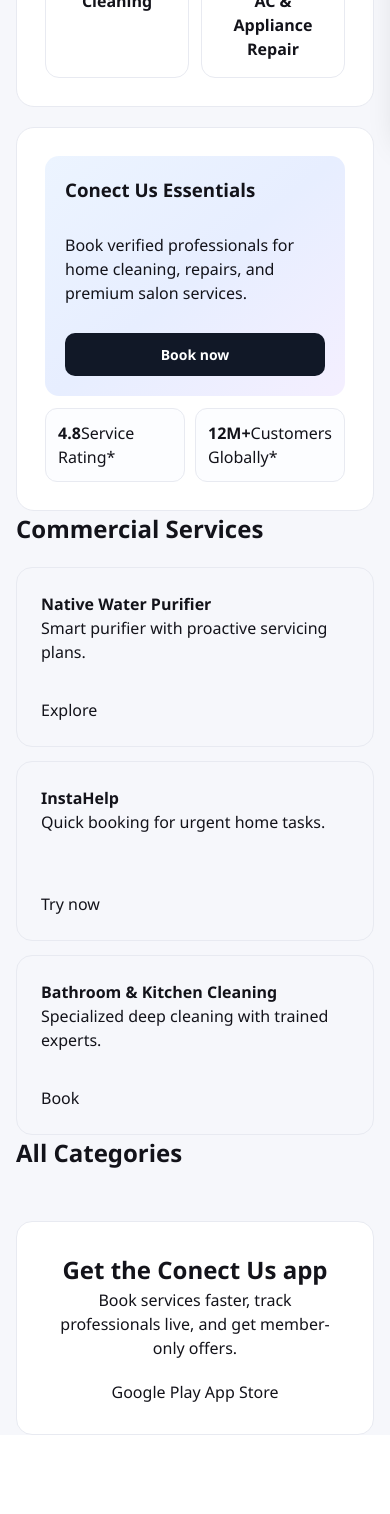
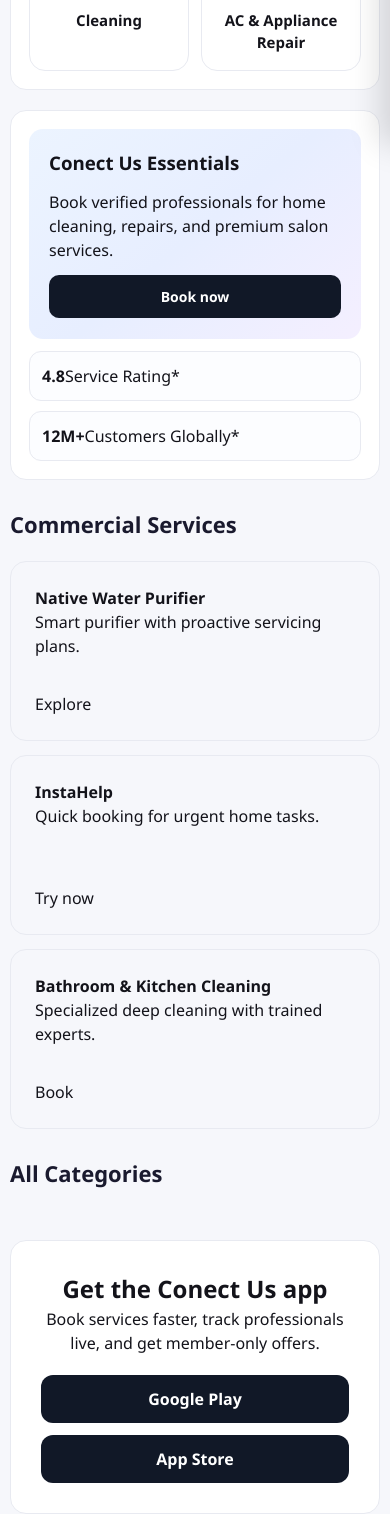
Before and after one commit to Kushalshah0306/Conect-Us, a Flask app: page / in a window 390 px wide. Shown: the part 700-2214 px from the top of the page. Before the commit the page ends 2135 px from the top, so only its background shows below. Run offline with Flask 3, Linux system fonts and the light colour scheme; data that the repository does not hold is empty.

Commit message:
Add files via upload

```diff
--- a/static/css/style.css
+++ b/static/css/style.css
@@ -11,6 +11,11 @@
     --info: #2f6fe4;
 }
 
+html {
+    min-height: 100%;
+    -webkit-text-size-adjust: 100%;
+}
+
 * {
     margin: 0;
     padding: 0;
@@ -18,15 +23,24 @@
 }
 
 body {
+    min-height: 100vh;
+    min-height: 100dvh;
     font-family: "Segoe UI", Tahoma, Geneva, Verdana, sans-serif;
     background: var(--bg);
     color: var(--text);
     line-height: 1.5;
+    overflow-x: hidden;
+    padding-bottom: env(safe-area-inset-bottom);
 }
 
 a {
     color: inherit;
     text-decoration: none;
+}
+
+img {
+    max-width: 100%;
+    display: block;
 }
 
 .container {
@@ -36,6 +50,7 @@ a {
 
 .main-content {
     min-height: calc(100vh - 180px);
+    min-height: calc(100dvh - 180px);
 }
 
 .site-header {
@@ -45,6 +60,7 @@ a {
     background: rgba(255, 255, 255, 0.94);
     backdrop-filter: blur(8px);
     border-bottom: 1px solid var(--line);
+    padding-top: env(safe-area-inset-top);
 }
 
 .header-inner {
@@ -138,6 +154,7 @@ a {
     top: 86px;
     right: 16px;
     z-index: 70;
+    max-width: min(360px, calc(100vw - 24px));
 }
 
 .flash-message {
@@ -296,6 +313,7 @@ a {
     border-radius: 14px;
     overflow: hidden;
     padding-bottom: 12px;
+    min-width: 0;
 }
 
 .thumb {
@@ -381,13 +399,15 @@ a {
     position: fixed;
     top: 0;
     right: -320px;
-    width: 300px;
-    height: 100%;
+    width: min(320px, 86vw);
+    height: 100vh;
+    height: 100dvh;
     background: #ffffff;
     z-index: 10000;
     transition: right 0.3s cubic-bezier(0.4, 0, 0.2, 1);
     box-shadow: -10px 0 30px rgba(0,0,0,0.15);
     flex-direction: column;
+    padding-bottom: env(safe-area-inset-bottom);
 }
 
 .side-menu.active {
@@ -490,16 +510,66 @@ a {
 }
 
 @media (max-width: 768px) {
+    .container { width: min(1140px, calc(100% - 24px)); }
+    .main-content {
+        min-height: calc(100vh - 154px);
+        min-height: calc(100dvh - 154px);
+    }
+    .header-inner {
+        height: 64px;
+        gap: 12px;
+    }
+    .brand {
+        gap: 8px;
+        min-width: 0;
+    }
+    .brand-text {
+        font-size: 15px;
+    }
+    .brand-mark {
+        width: 32px;
+        height: 32px;
+        font-size: 17px;
+    }
     .site-nav { display: none !important; }
     .mobile-menu-btn { display: flex; align-items: center; justify-content: center; }
     .side-menu { display: flex; }
     .category-grid { grid-template-columns: 1fr 1fr; }
     .promo-grid { grid-template-columns: 1fr; }
     .app-banner { flex-direction: column; text-align: center; gap: 20px; }
+    .flash-messages {
+        top: calc(76px + env(safe-area-inset-top));
+        right: 12px;
+        left: 12px;
+        max-width: none;
+    }
+    .flash-message {
+        min-width: 0;
+    }
     .site-footer { display: none; }
 }
 
 @media (max-width: 480px) {
+    .container { width: min(1140px, calc(100% - 20px)); }
     .uc-hero-left h1 { font-size: 28px; }
+    .uc-hero-left,
+    .uc-hero-right {
+        padding: 18px;
+        border-radius: 16px;
+    }
+    .hero-banner {
+        min-height: 210px;
+    }
+    .hero-stats {
+        grid-template-columns: 1fr;
+    }
+    .search-box {
+        padding: 12px;
+    }
+    .category-item,
+    .promo-card,
+    .service-card {
+        border-radius: 16px;
+    }
     .service-grid { grid-template-columns: 1fr; }
 }
--- a/templates/base.html
+++ b/templates/base.html
@@ -2,16 +2,17 @@
 <html lang="en">
 <head>
     <meta charset="UTF-8">
-    <meta name="viewport" content="width=device-width, initial-scale=1.0">
+    <meta name="viewport" content="width=device-width, initial-scale=1.0, viewport-fit=cover">
     <title>{% block title %}Conect Us - Home Services{% endblock %}</title>
     <link rel="stylesheet" href="{{ url_for('static', filename='css/style.css') }}">
     <link rel="stylesheet" href="https://cdnjs.cloudflare.com/ajax/libs/font-awesome/6.4.0/css/all.min.css">
 
     <!-- PWA Settings -->
     <link rel="manifest" href="/manifest.json">
-    <meta name="theme-color" content="#ff6b35">
+    <meta name="theme-color" content="#111827">
     <meta name="apple-mobile-web-app-capable" content="yes">
     <meta name="apple-mobile-web-app-status-bar-style" content="black-translucent">
+    <meta name="apple-mobile-web-app-title" content="Conect Us">
     <link rel="apple-touch-icon" href="/static/img/logo.png">
 
     {% block extra_css %}{% endblock %}
--- a/templates/index.html
+++ b/templates/index.html
@@ -1,6 +1,107 @@
 {% extends "base.html" %}
 
 {% block title %}Conect Us - Home Services{% endblock %}
+
+{% block extra_css %}
+<style>
+    .cards-section,
+    .service-section {
+        margin-top: 28px;
+    }
+
+    .section-head {
+        display: flex;
+        align-items: center;
+        justify-content: space-between;
+        gap: 12px;
+        margin-bottom: 18px;
+    }
+
+    .section-head h2 {
+        font-size: clamp(22px, 4vw, 30px);
+        color: #1a1a2e;
+    }
+
+    .section-head a {
+        color: #ff6b35;
+        font-weight: 700;
+    }
+
+    .uc-tabs {
+        display: flex;
+        flex-wrap: wrap;
+        gap: 8px;
+    }
+
+    .uc-tabs span {
+        padding: 8px 14px;
+        border-radius: 999px;
+        background: #f3f5fb;
+        color: #5e6577;
+        font-size: 13px;
+        font-weight: 700;
+    }
+
+    .uc-tabs .active {
+        background: #111827;
+        color: white;
+    }
+
+    .cards-section {
+        margin-bottom: 10px;
+    }
+
+    .app-buttons {
+        display: flex;
+        flex-wrap: wrap;
+        gap: 12px;
+    }
+
+    .app-buttons a {
+        display: inline-flex;
+        align-items: center;
+        justify-content: center;
+        min-width: 132px;
+        padding: 12px 16px;
+        border-radius: 12px;
+        background: #111827;
+        color: white;
+        font-weight: 700;
+    }
+
+    @media (max-width: 768px) {
+        .section-head {
+            align-items: flex-start;
+            flex-direction: column;
+            margin-bottom: 14px;
+        }
+
+        .uc-topline {
+            flex-direction: column;
+            align-items: flex-start;
+            gap: 12px;
+        }
+
+        .category-item h4,
+        .service-card h4 {
+            font-size: 15px;
+        }
+
+        .service-card .thumb {
+            height: 160px !important;
+        }
+
+        .app-buttons {
+            width: 100%;
+            flex-direction: column;
+        }
+
+        .app-buttons a {
+            width: 100%;
+        }
+    }
+</style>
+{% endblock %}
 
 {% block content %}
 <section class="container uc-hero">
--- a/templates/login.html
+++ b/templates/login.html
@@ -6,6 +6,7 @@
 <style>
     .auth-container {
         min-height: calc(100vh - 200px);
+        min-height: calc(100dvh - 200px);
         display: flex;
         align-items: center;
         justify-content: center;
@@ -186,11 +187,13 @@
     @media (max-width: 600px) {
         .auth-container {
             padding: 18px 10px;
+            align-items: stretch;
         }
 
         .auth-box {
             padding: 24px 16px;
             border-radius: 14px;
+            max-width: none;
         }
 
         .auth-header h2 {
```
Also changed, not shown: static/sw.js (+32 -6 lines), templates/admin/admin_login.html (+24 -0 lines), templates/my_bookings.html (+37 -0 lines), templates/service_detail.html (+21 -0 lines), templates/signup.html (+12 -2 lines), static/img/icon-192.png (added), static/img/icon-512.png (added), static/manifest.json.
